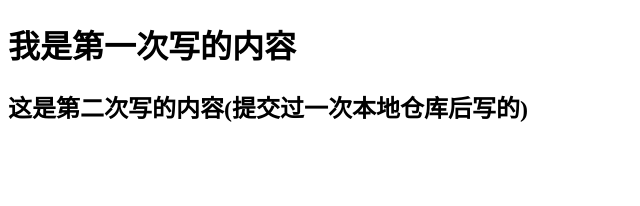
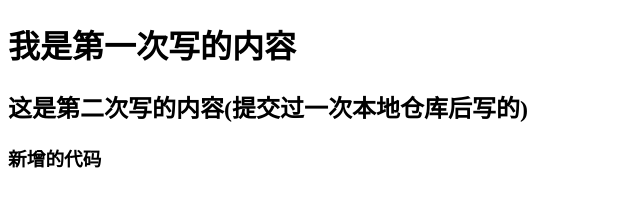
Before and after one commit to Kayakyx/gitDemo, a plain HTML site: page index.html in a window 1280 px wide. Shown: the whole page, without its empty margins (0-640 px from the left). Drawn offline with Linux system fonts and the light colour scheme.

Commit message:
第四次提交

```diff
--- a/index.html
+++ b/index.html
@@ -8,5 +8,7 @@
 	<h1>我是第一次写的内容</h1>
 
 	<h2>这是第二次写的内容(提交过一次本地仓库后写的)</h2>
+
+	<h3>新增的代码</h3>
 </body>
 </html>
```
